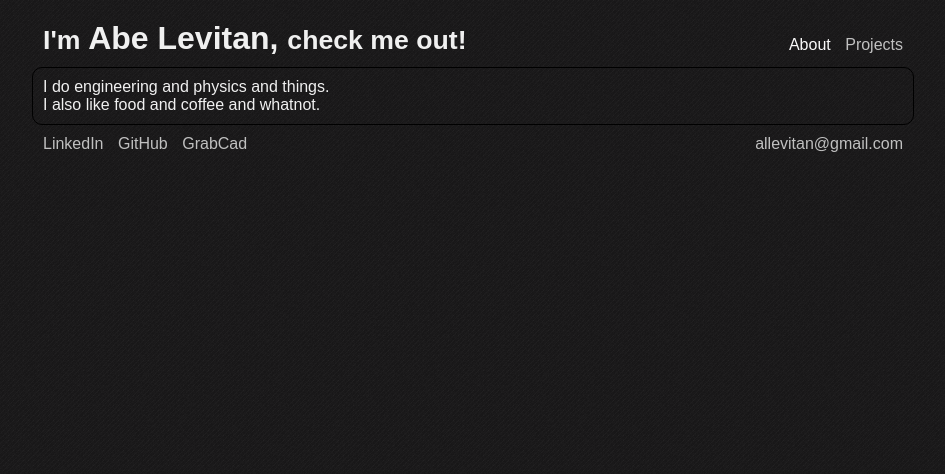
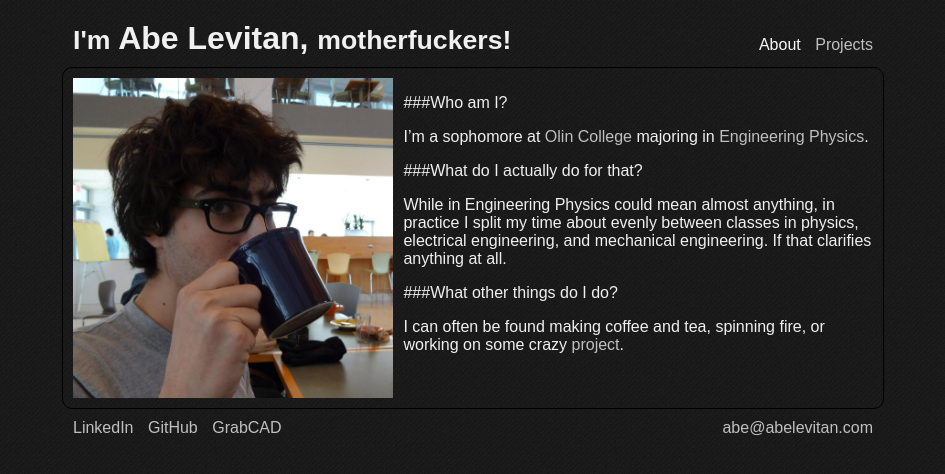
Before and after one commit to allevitan/abelevitan, a Jekyll site: the page built from index.html, in a window 1280 px wide. Shown: the top 474 px of the page, without its empty margins (167-1112 px from the left). Built offline with Jekyll 4.4.1, drawn with Linux system fonts in a browser that asks for light colours; Markdown is read by kramdown in place of the engine named in the settings.

Commit message:
Clean URLS, organized projects page, profanity, and bio now in separate markdown file

```diff
--- a/_config.yml
+++ b/_config.yml
@@ -1,3 +1,5 @@
 name: Abe Levitan
 markdown: redcarpet
 pygments: false
+
+permalink: /projects/:title/
--- /dev/null
+++ b/_includes/bio.md
@@ -0,0 +1,11 @@
+###Who am I?
+
+I'm a sophomore at [Olin College](http://olin.edu/) majoring in [Engineering Physics](http://en.wikipedia.org/wiki/Engineering_physics).
+
+###What do I actually do for that?
+
+While in Engineering Physics could mean almost anything, in practice I split my time about evenly between classes in physics, electrical engineering, and mechanical engineering. If that clarifies anything at all.
+
+###What other things do I do?
+
+I can often be found making coffee and tea, spinning fire, or working on some crazy [project](/projects/).
--- a/_layouts/default.html
+++ b/_layouts/default.html
@@ -8,27 +8,25 @@
 
     <!-- Custom CSS -->
     <link rel="stylesheet" href="/css/main.css">
-    <link rel="stylesheet" href="/css/mobile.css">
+    <!--<link rel="stylesheet" href="/css/mobile.css">-->
 
   </head>
   <body>
     <div id="header">
       <ul class="nav">
 	{% if page.section == "about" %}
-	<li class="active"><a href="/index.html">About</a></li>
+	<li class="active">
 	{% else %}
-	<li><a href="/index.html">About</a></li>
-	{% endif %}
+	<li>{% endif %}<a href="/">About</a></li>
 	{% if page.section == "projects" %}
-	<li class="active"><a href="/projects.html">Projects</a></li>
+	<li class="active">
 	{% else %}
-	<li><a href="/projects.html">Projects</a></li>
-	{% endif %}
+	<li>{% endif %}<a href="/projects/">Projects</a></li>
       </ul>
       <h1 class="title">
 	<small>I'm</small>
 	<a href="/">{{ site.name }},</a>
-	<small>check me out!</small>
+	<small>{% if page.section == "projects" %}check out these things I did!{% else %}motherfuckers!{% endif %}</small>
       </h1>
     </div>
 
@@ -37,10 +35,10 @@
     </div>
 
     <div id="footer">
-      <a class="email" href="mailto:allevitan@gmail.com">allevitan@gmail.com</a>
+      <a class="email" href="mailto:abe@abelevitan.com">abe@abelevitan.com</a>
       <a class="ref" href="http://www.linkedin.com/in/allevitan">LinkedIn</a>
       <a class="ref" href="http://github.com/allevitan">GitHub</a>
-      <a class="ref" href="http://grabcad.com/abraham.levitan-1/">GrabCad</a>
+      <a class="ref" href="http://grabcad.com/abraham.levitan-1/">GrabCAD</a>
     </div>
 
   </body>
--- a/_layouts/post.html
+++ b/_layouts/post.html
@@ -1,9 +1,7 @@
 ---
 layout: default
 ---
-<h2>{{ page.title }}</h2>
-<p class="meta">{{ page.date | date_to_string }}</p>
-
+<h2 class="top">{{ page.title }}</h2>
 <div class="post">
-{{ content }}
+{{ page.content | unindent | markdownify }}
 </div>
--- a/css/main.css
+++ b/css/main.css
@@ -1,6 +1,7 @@
 /* set 100% */
 
 html { height: 100%; }
+
 
 /* defining the color scheme */
 
@@ -18,6 +19,7 @@ a {
 a:hover {
     color:#F9F9F9;
 }
+
 
 /* Sizing and position of the main divs */
 
@@ -46,6 +48,27 @@ a:hover {
     margin-right:auto;
 }
 
+
+/* utility classes */
+
+.rule { /* a horizontal rule, not a thematic break (for html5) */
+    height:0px;
+    width:98%;
+    border-top:solid black 1px;
+    margin-top:12px;
+    margin-bottom:12px;
+    margin-left:auto;
+    margin-right:auto;
+}
+
+.float-left{
+    float:left;
+}
+
+.float-right{
+    float:right;
+}
+
 /* More specific style */
 h1.title {
     margin-bottom:0px;
@@ -60,8 +83,13 @@ h1.title a:hover{
     color:#D0D0D0;
 }
 
+h2.top, h3.top { /*headers at the top of the box */
+    margin-top:0px;
+}
+
 #header ul.nav{
     float:right;
+    padding-left:0px;
 }
 
 #header ul.nav li{
@@ -73,8 +101,61 @@ h1.title a:hover{
     color:#F9F9F9;
 }
 
+.mebox {
+    display:inline-block;
+    width:469px; /* so all browsers will fit it */
+    vertical-align:top;
+    margin-left:10px;
+}
+
+.mebox h3{
+    margin-top:0px;
+}
+
+img.headshot {
+    display:inline-block;
+    width:320px;
+    margin:0 -4px -4px 0; /*to fix a strange invisible space issue */
+}
+
 ul.posts {
+    padding-left:0px;
+    margin-top: 0px;
+    margin-bottom:0px;
     list-style:none;
+}
+
+li.project {
+    position:relative;
+    width: 100%;
+    height:150px;
+}
+
+li.project h3{
+    margin-top:0px;
+}
+
+.project-thumbnail {
+    margin-right:10px;
+    height:150px;
+    float:left;
+}
+
+.project-box {
+    height:150px;
+}
+
+.project-box h3{
+    margin-bottom:10px;
+}
+
+.project-box p{
+    margin-top:10px;
+}
+
+.post img{
+    width:70%;
+    margin-left:15%; /*ghetto ass centering over here */
 }
 
 #footer .ref {
--- a/index.html
+++ b/index.html
@@ -4,8 +4,8 @@ title: Abe Levitan
 section: about
 ---
 
-<div>
-  I do engineering and physics and things.
-  <br>
-  I also like food and coffee and whatnot.
+<img class="headshot" src="/images/headshot.jpg"></img>
+<div class="mebox">
+  {% capture bio %}{% include bio.md %}{% endcapture %}
+  {{ bio | markdownify }}
 </div>
--- a/js/main.js
+++ b/js/main.js
@@ -1,4 +1,24 @@
 //I don't think it's reasonable to load jQuery or Zepto just to do this
+//So I won't
+
+function externify(){
+// makes all external links default to opening in new tab
+    var links = document.getElementsByTagName("a");
+    for (var i=0;i<links.length;i++){
+	if (links[i].getAttribute('href').slice(0,7) == 'http://'){
+	    links[i].setAttribute('target','_newtab');
+	}
+    }
+}
+
+window.onload = function(){
+    externify();
+}
+
+
+/*
+
+Currently commented out of the default template because it goes sucky on mobile
 
 window.padding = 50;
 window.maxWidth = 960;
@@ -33,3 +53,5 @@ window.onload = function(){
 window.onresize = function(){
     resizeify();
 }
+
+*/
```
Also changed, not shown: _drafts/2014-01-07-placebo.markdown (added, +11 -0 lines), _posts/2013-12-23-band-structure.markdown (+17 -1 lines), _posts/2013-12-24-thermopylae.markdown (added, +19 -0 lines), projects.html (deleted, +0 -11 lines), projects/index.html (added, +20 -0 lines), images/headshot.jpg (added), images/thermopylae/icicle.JPG (added), images/thermopylae/outside.jpg (added), images/thermopylae/smexyrender.JPG (added), images/thermopylae/smexyrender3.JPG (added), images/thermopylae/thumbnail.jpg (added), 1 other file.
